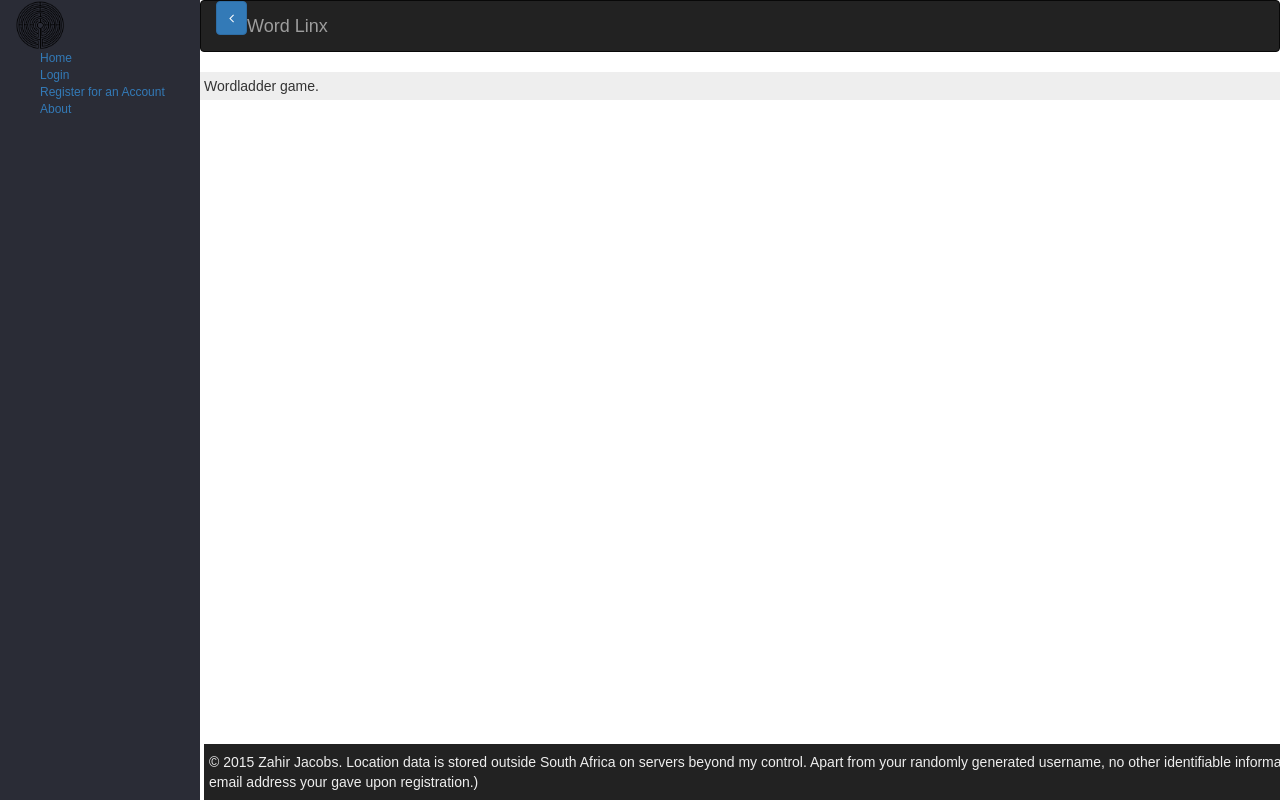
After one commit to skrillex581/wordlinks, a Flask app: template app/templates/wordladder.html in a window 1280 px wide. The commit adds this page. Run offline with Flask 2, Linux system fonts and the light colour scheme; the template is opened without the code that fills it, so the values that code supplies are empty; parts of the project's set-up code (start-up, migrations or seed data) failed here and were passed over; some libraries are stand-ins or nearby versions.

Commit message:
fixed some bugs, getting down to it now

```diff
--- a/app/__init__.py
+++ b/app/__init__.py
@@ -8,8 +8,5 @@ app.config.from_object('config')
 db = SQLAlchemy(app)
 mail = Mail(app)
 
-
-#@app.before_first_request
-
 from app import views,models
 #from models import User, Role
--- a/app/templates/about.html
+++ b/app/templates/about.html
@@ -1 +1 @@
-{%extends 'base.html'%} {%load static%} {%block title%}Main Page{%endblock%} {%block body%} This is a the about page. {%endblock%}
+{%extends 'base.html'%} {%block title%}Main Page{%endblock%} {%block body%} This is a the about page. {%endblock%}
--- a/app/templates/base.html
+++ b/app/templates/base.html
@@ -1,29 +1,28 @@
-{%extends 'base.html'%} {%block title%}Login{%endblock%} {% from "security/_macros.html" import render_field, render_field_with_errors, render_checkbox_field %} {% include "security/_messages.html" %} {%block body%}
-<div class="row">
-    <div class="col-md-6 col-md-offset-3">
-        <h2>Regsiter User</h2>
-        <form action="{{ url_for_security('register') }}" method="POST" name="register_form">
-            {{ register_user_form.hidden_tag() }} {{ register_user_form.email.label }} {{ register_user_form.email }}<br/> {{ register_user_form.password.label }} {{ register_user_form.password }}<br/> {{ register_user_form.password_confirm.label }} {{
-            register_user_form.password_confirm }}<br/> {{ register_user_form.submit }}
-        </form>
-    </div>
-</div>
-{%endblock%} {%block scripts%}
-<script type="text/javascript" src="https://cdnjs.cloudflare.com/ajax/libs/jquery-validate/1.15.0/jquery.validate.js"></script>
-{%endblock%}l="stylesheet" href="/static/bower_components/font-awesome/css/font-awesome.css">
+<!DOCTYPE html>
+<html lang="en">
+
+<head>
+    <title>
+        Word Links::{%block title%}{%endblock%}
+    </title>
+    <link rel="stylesheet" href="/static/bower_components/bootstrap/dist/css/bootstrap.min.css">
+    <!-- united, yeti, simplex, sandstone, spacelab, superhero-->
+    <link href="https://maxcdn.bootstrapcdn.com/bootswatch/3.3.6/yeti/bootstrap.min.css" rel="stylesheet" integrity="sha384-yxFy3Tt84CcGRj9UI7RA25hoUMpUPoFzcdPtK3hBdNgEGnh9FdKgMVM+lbAZTKN2" crossorigin="anonymous">
+    <script src="/static/bower_components/jquery/dist/jquery.min.js"></script>
+    <link rel="stylesheet" href="/static/bower_components/font-awesome/css/font-awesome.css">
     <link rel="stylesheet" href="/static/css/site.css">
 </head>
 
 <body>
     <div id="sidebar">
-
         <a href="{{url_for('index')}}"><img src="/static/images/maze.png" /></a>
         <ul class="menu">
             <li><a href="{{url_for('index')}}">Home</a></li>
-            {% if not current_user.is_authenticated() %}
+            {% if not current_user.is_authenticated %}
             <li><a href="{{url_for_security('login')}}">Login</a></li>
             <li><a href="{{url_for_security('register')}}">Register for an Account</a></li>
             {%else%}
+            <li><a href="{{url_for('wordladder')}}">Wordladder</a></li>
             <li><a href="{{url_for_security('logout')}}">Logout</a></li>
             {%endif%}
             <li><a href="{{url_for('about')}}">About</a></li>
@@ -60,6 +59,7 @@
         <script text="text/javascript" src="/static/bower_components/angular-sanitize/angular-sanitize.min.js"></script>
         <script text="text/javascript" src="/static/js/site.js"></script>
         {%block scripts%} {%endblock%}
+    </div>
 </body>
 
 </html>
--- a/app/templates/login.html
+++ b/app/templates/login.html
@@ -1,4 +1,4 @@
-{%extends 'base.html'%} {%block title%}Login{%endblock%} {%block body%}
+{% extends 'base.html'%} {%block title%}Login{%endblock%} {%block body%}
 <div class="row">
     <div class="col-md-6 col-md-offset-3">
         <h2>Login</h2>
--- a/app/templates/security/_macros.html
+++ b/app/templates/security/_macros.html
@@ -19,4 +19,4 @@
         </label>
     </div>
 </div>
-{%- endmacro %}
+{% endmacro %}
--- a/app/templates/security/_messages.html
+++ b/app/templates/security/_messages.html
@@ -1,7 +1,7 @@
-{%- with messages = get_flashed_messages(with_categories=true) -%} {% if messages %}
+{% with messages = get_flashed_messages(with_categories=true) %} {% if messages %}
 <ul class="flashes">
     {% for category, message in messages %}
     <li class="{{ category }}">{{ message }}</li>
     {% endfor %}
 </ul>
-{% endif %} {%- endwith %}
+{% endif %} {% endwith %}
--- /dev/null
+++ b/app/templates/wordladder.html
@@ -0,0 +1 @@
+{%extends 'base.html'%} {%block title%}Main Page{%endblock%} {%block body%} Wordladder game. {%endblock%}
--- a/app/views.py
+++ b/app/views.py
@@ -39,6 +39,11 @@ def approvals():
 @login_required
 def about():
     return render_template('about.html')
+
+@app.route('/wordladder')
+@login_required
+def wordladder():
+    return render_template('wordladder.html')
 
 # API
 
```
Also changed, not shown: app/templates/security/login_user.html (+9 -5 lines).
